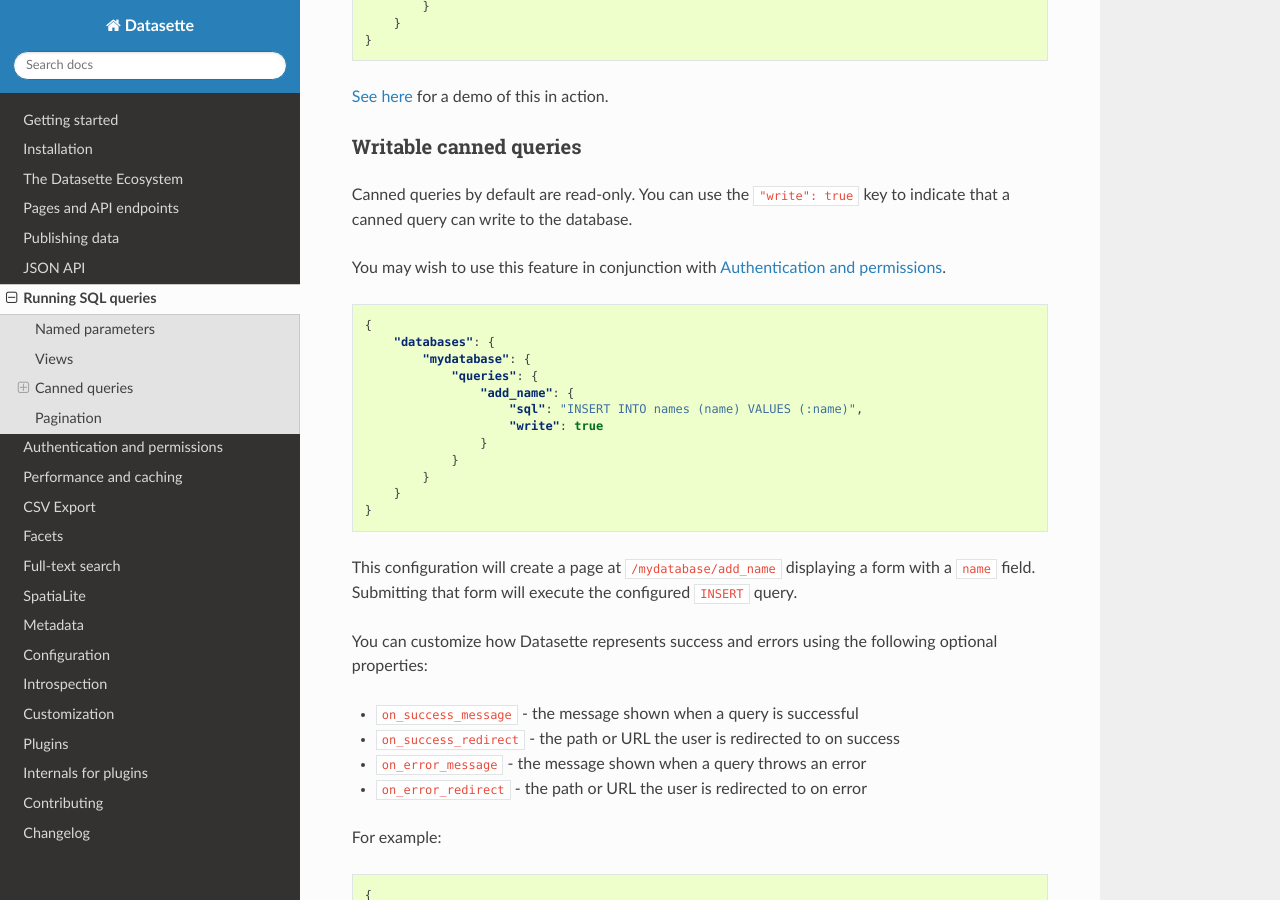
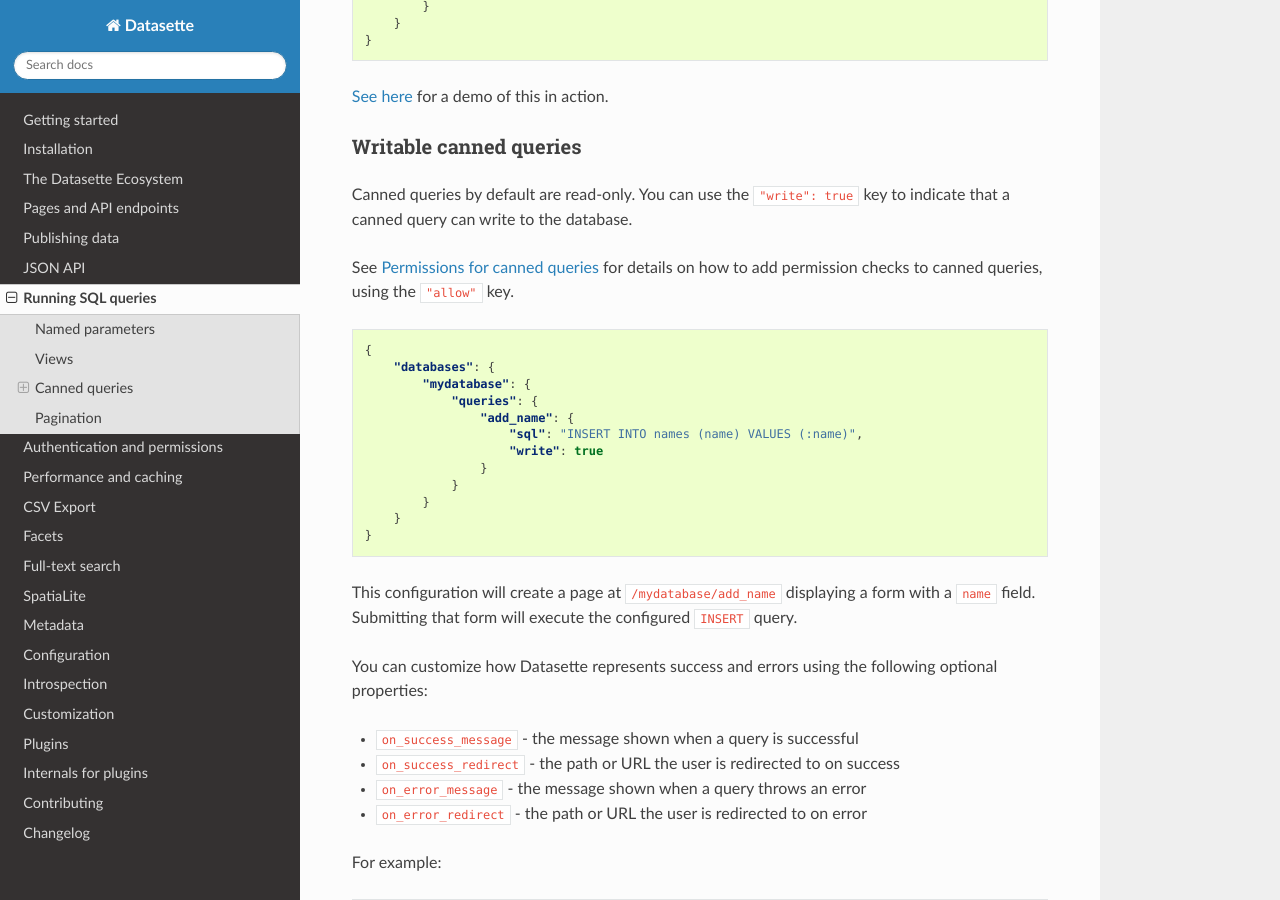
Before and after one commit to simonw/datasette, a Sphinx documentation site: the page built from docs/sql_queries.rst, in a window 1280 px wide and 900 px high, scrolled down 4102 px. Built offline with Sphinx 7.4.7 and the Read the Docs theme 2.0.0, drawn with Linux system fonts in a browser that asks for light colours.

Commit message:
Link to canned query permissions documentation

```diff
--- a/docs/authentication.rst
+++ b/docs/authentication.rst
@@ -53,7 +53,7 @@
 Permissions for canned queries
 ==============================
 
-Datasette's :ref:`canned_queries` default to allowing any user to execute them.
+Datasette's :ref:`canned queries <canned_queries>` default to allowing any user to execute them.
 
 You can limit who is allowed to execute a specific query with the ``"allow"`` key in the :ref:`metadata` configuration for that query.
 
--- a/docs/sql_queries.rst
+++ b/docs/sql_queries.rst
@@ -217,7 +217,7 @@
 
 Canned queries by default are read-only. You can use the ``"write": true`` key to indicate that a canned query can write to the database.
 
-You may wish to use this feature in conjunction with :ref:`authentication`.
+See :ref:`authentication_permissions_canned_queries` for details on how to add permission checks to canned queries, using the ``"allow"`` key.
 
 .. code-block:: json
 
```
